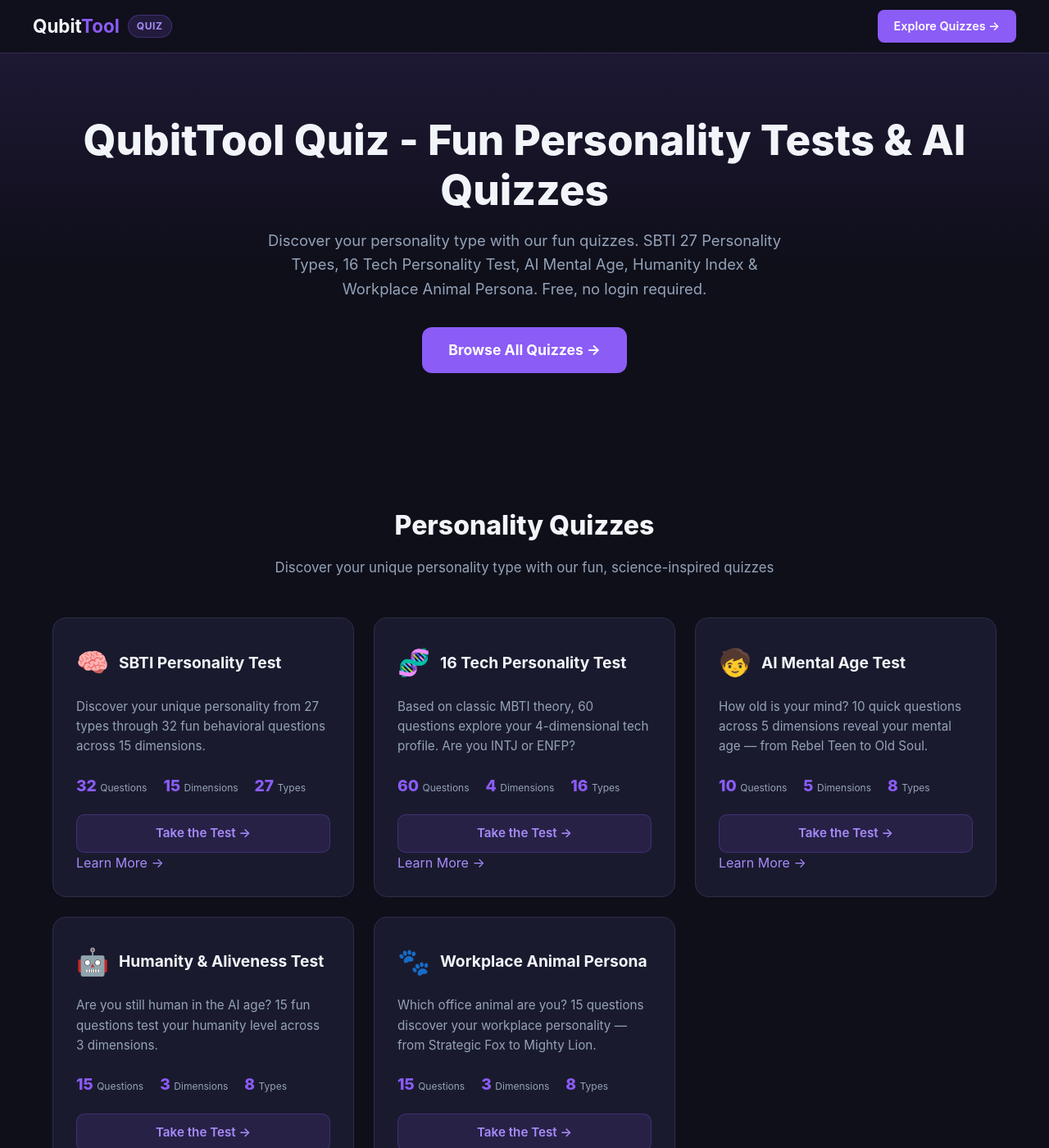
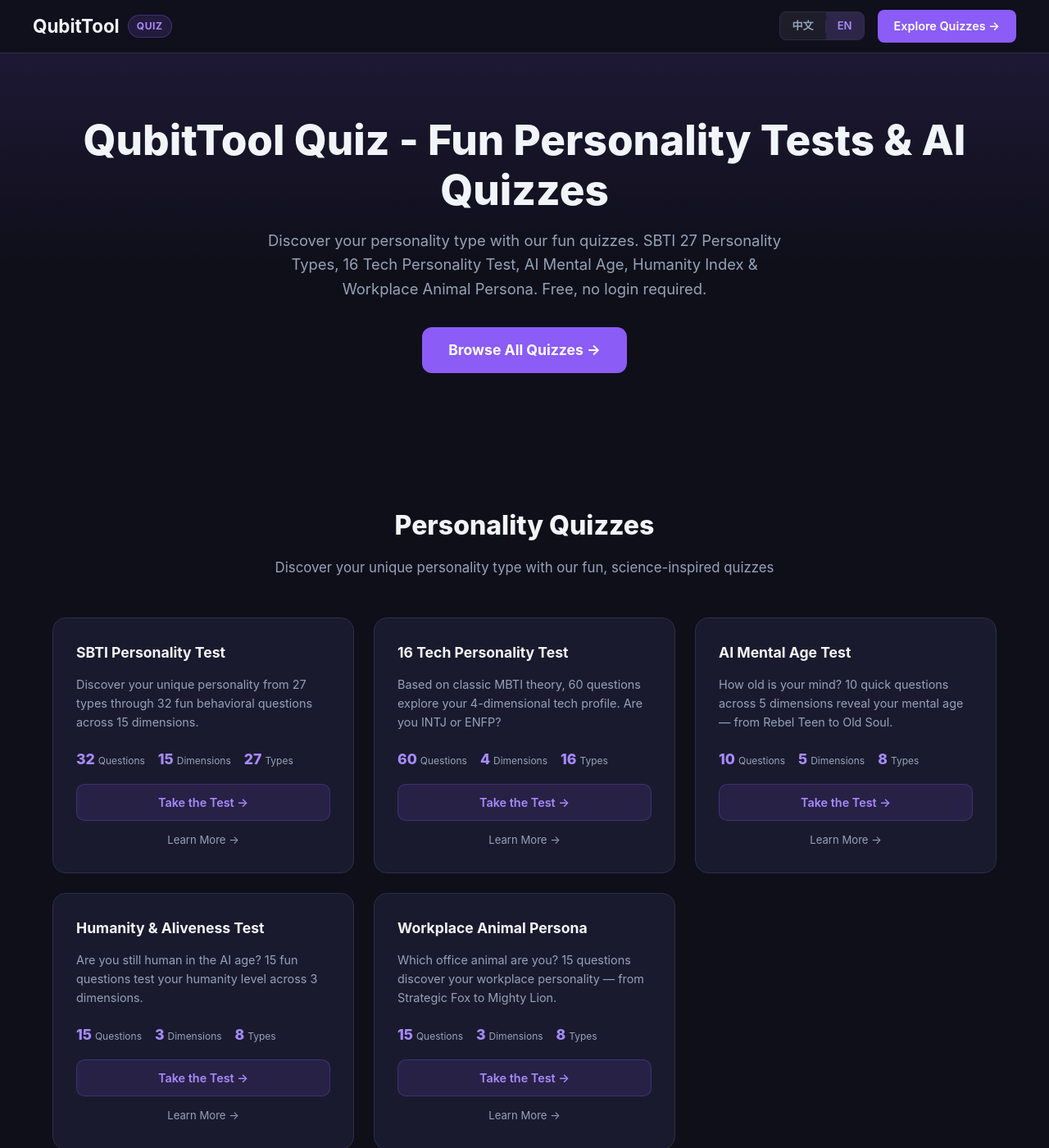
Before and after one commit to qubittool/quiz, a Jekyll site: the page built from index.html, in a window 1280 px wide and 1400 px high. Shown: the whole window at 82% size. Built offline with Jekyll 4.4.1, drawn with Linux system fonts in a browser that asks for light colours.

Commit message:
style: improve quiz card layout, add lang switch, unify logo color
- Fix card alignment with flex bottom container
- Change grid to fixed 3-column layout
- Inline stats (number + label on same line)
- Add Chinese/English language switcher in header
- Unify logo to single color (remove purple highlight)
- Remove emoji icons from card titles
- Add Google site verification meta tag

Change-Id: Ie2055fd967e6c4242b7e0de5ef9bd97423622c90

```diff
--- a/_layouts/default.html
+++ b/_layouts/default.html
@@ -111,7 +111,7 @@
       display: flex; align-items: center; gap: 10px;
     }
     .logo { font-size: 1.4rem; font-weight: 700; color: var(--text-heading); }
-    .logo span { color: var(--primary); }
+
     .logo:hover { color: var(--text-heading); }
     .quiz-badge {
       display: inline-flex; align-items: center;
@@ -121,6 +121,27 @@
       padding: 3px 10px; border-radius: 20px;
       border: 1px solid rgba(139, 92, 246, 0.3);
       letter-spacing: 0.05em; text-transform: uppercase;
+    }
+    .header-right {
+      display: flex; align-items: center; gap: 16px;
+    }
+    .lang-switch {
+      display: inline-flex; align-items: center;
+      background: rgba(255,255,255,0.06);
+      border: 1px solid var(--border);
+      border-radius: 8px; overflow: hidden;
+    }
+    .lang-switch a {
+      display: inline-flex; align-items: center; justify-content: center;
+      padding: 6px 14px; font-size: 0.82rem; font-weight: 600;
+      color: var(--text-muted); transition: all 0.2s;
+    }
+    .lang-switch a:hover { color: var(--text-heading); background: rgba(255,255,255,0.06); }
+    .lang-switch a.active {
+      color: var(--primary-light); background: rgba(139,92,246,0.15);
+    }
+    .lang-divider {
+      width: 1px; height: 16px; background: var(--border);
     }
     .header-cta {
       display: inline-flex; align-items: center; gap: 8px;
@@ -176,8 +197,9 @@
     /* ========== Quiz Cards ========== */
     .quiz-grid {
       display: grid;
-      grid-template-columns: repeat(auto-fill, minmax(340px, 1fr));
+      grid-template-columns: repeat(3, 1fr);
       gap: 24px;
+      justify-items: center;
     }
     .quiz-card {
       background: var(--bg-card);
@@ -186,6 +208,7 @@
       padding: 28px;
       transition: transform 0.2s, border-color 0.2s;
       display: flex; flex-direction: column;
+      width: 100%;
     }
     .quiz-card:hover {
       transform: translateY(-4px);
@@ -193,37 +216,42 @@
     }
     .quiz-card-header {
       display: flex; align-items: center; gap: 12px;
-      margin-bottom: 16px;
+      margin-bottom: 12px;
     }
-    .quiz-card-icon { font-size: 2rem; }
+    .quiz-card-icon { font-size: 1.8rem; line-height: 1; }
     .quiz-card-title {
-      font-size: 1.2rem; font-weight: 700;
+      font-size: 1.1rem; font-weight: 700;
       color: var(--text-heading);
     }
     .quiz-card-desc {
-      color: var(--text-muted); font-size: 0.95rem;
+      color: var(--text-muted); font-size: 0.9rem;
+      line-height: 1.6;
       margin-bottom: 20px; flex: 1;
     }
+    .quiz-card-bottom {
+      margin-top: auto;
+    }
     .quiz-card-stats {
-      display: flex; gap: 20px;
-      margin-bottom: 20px;
+      display: flex; gap: 16px;
+      margin-bottom: 16px;
     }
-    .quiz-stat { text-align: center; }
+    .quiz-stat {
+      display: flex; align-items: baseline; gap: 4px;
+    }
     .quiz-stat-number {
-      font-size: 1.2rem; font-weight: 800;
-      color: var(--primary);
+      font-size: 1.1rem; font-weight: 800;
+      color: var(--primary-light);
     }
     .quiz-stat-label {
       font-size: 0.75rem; color: var(--text-muted);
-      margin-top: 2px;
     }
     .quiz-card-cta {
-      display: inline-flex; align-items: center; justify-content: center;
-      gap: 8px; width: 100%;
+      display: flex; align-items: center; justify-content: center;
+      width: 100%;
       padding: 10px 20px; border-radius: 10px;
       background: rgba(139, 92, 246, 0.12);
       color: var(--primary-light);
-      font-weight: 600; font-size: 0.95rem;
+      font-weight: 600; font-size: 0.9rem;
       border: 1px solid rgba(139, 92, 246, 0.25);
       transition: background 0.2s, border-color 0.2s;
     }
@@ -231,6 +259,14 @@
       background: var(--primary); color: #fff;
       border-color: var(--primary);
     }
+    .quiz-card-footer {
+      margin-top: 10px; text-align: center;
+    }
+    .quiz-card-footer a {
+      color: var(--text-muted); font-size: 0.82rem;
+      transition: color 0.2s;
+    }
+    .quiz-card-footer a:hover { color: var(--primary-light); }
 
     /* ========== Result Tags ========== */
     .result-grid {
@@ -352,14 +388,16 @@
     @media (max-width: 768px) {
       .hero { padding: 120px 16px 60px; }
       .hero-stats { gap: 24px; }
-      .quiz-grid { grid-template-columns: 1fr; }
+      .quiz-grid { grid-template-columns: repeat(2, 1fr); }
       .step-grid { grid-template-columns: 1fr; }
       .features-grid { grid-template-columns: repeat(2, 1fr); }
       .blog-grid { grid-template-columns: 1fr; }
       .quiz-card-stats { gap: 12px; }
       .header-cta { padding: 6px 14px; font-size: 0.82rem; }
+      .lang-switch a { padding: 5px 10px; font-size: 0.75rem; }
     }
     @media (max-width: 480px) {
+      .quiz-grid { grid-template-columns: 1fr; }
       .features-grid { grid-template-columns: 1fr; }
       .hero h1 { font-size: 1.7rem; }
       .hero p { font-size: 1rem; }
@@ -367,6 +405,7 @@
       .quiz-badge { font-size: 0.65rem; padding: 2px 8px; }
     }
   </style>
+  <meta name="google-site-verification" content="TM7jTTYlO3Au5BmtmeHea7zqQAIKg9WuuxTsLJ4kCj0" />
 </head>
 <body>
 
@@ -374,10 +413,22 @@
   <header class="site-header">
     <div class="header-inner">
       <div class="header-left">
-        <a href="https://qubittool.com" class="logo">Qubit<span>Tool</span></a>
+        <a href="https://qubittool.com" class="logo">QubitTool</a>
         <span class="quiz-badge">Quiz</span>
       </div>
-      <a href="https://qubittool.com/quiz" class="header-cta">Explore Quizzes &rarr;</a>
+      <div class="header-right">
+        <div class="lang-switch">
+          {% assign page_slug = page.url | remove: "/" | remove: ".html" %}
+          {% if page_slug == "" or page_slug == "index" %}
+            <a href="https://qubittool.com/zh/quiz">中文</a>
+          {% else %}
+            <a href="https://qubittool.com/zh/quiz/{{ page_slug }}">中文</a>
+          {% endif %}
+          <span class="lang-divider"></span>
+          <a class="active" href="#">EN</a>
+        </div>
+        <a href="https://qubittool.com/quiz" class="header-cta">Explore Quizzes &rarr;</a>
+      </div>
     </div>
   </header>
 
--- a/index.html
+++ b/index.html
@@ -15,131 +15,81 @@ hero_cta_text: "Browse All Quizzes →"
 
       <div class="quiz-card">
         <div class="quiz-card-header">
-          <span class="quiz-card-icon">🧠</span>
           <h3 class="quiz-card-title">SBTI Personality Test</h3>
         </div>
         <p class="quiz-card-desc">Discover your unique personality from 27 types through 32 fun behavioral questions across 15 dimensions.</p>
+        <div class="quiz-card-bottom">
           <div class="quiz-card-stats">
-          <div class="quiz-stat">
-            <span class="quiz-stat-number">32</span>
-            <span class="quiz-stat-label">Questions</span>
-          </div>
-          <div class="quiz-stat">
-            <span class="quiz-stat-number">15</span>
-            <span class="quiz-stat-label">Dimensions</span>
-          </div>
-          <div class="quiz-stat">
-            <span class="quiz-stat-number">27</span>
-            <span class="quiz-stat-label">Types</span>
-          </div>
+            <div class="quiz-stat"><span class="quiz-stat-number">32</span><span class="quiz-stat-label">Questions</span></div>
+            <div class="quiz-stat"><span class="quiz-stat-number">15</span><span class="quiz-stat-label">Dimensions</span></div>
+            <div class="quiz-stat"><span class="quiz-stat-number">27</span><span class="quiz-stat-label">Types</span></div>
           </div>
           <a href="https://qubittool.com/quiz/sbti" class="quiz-card-cta">Take the Test →</a>
-        <div class="quiz-card-footer">
-          <a href="{{ site.baseurl }}/sbti">Learn More →</a>
+          <div class="quiz-card-footer"><a href="{{ site.baseurl }}/sbti">Learn More →</a></div>
         </div>
       </div>
 
       <div class="quiz-card">
         <div class="quiz-card-header">
-          <span class="quiz-card-icon">🧬</span>
           <h3 class="quiz-card-title">16 Tech Personality Test</h3>
         </div>
         <p class="quiz-card-desc">Based on classic MBTI theory, 60 questions explore your 4-dimensional tech profile. Are you INTJ or ENFP?</p>
+        <div class="quiz-card-bottom">
           <div class="quiz-card-stats">
-          <div class="quiz-stat">
-            <span class="quiz-stat-number">60</span>
-            <span class="quiz-stat-label">Questions</span>
-          </div>
-          <div class="quiz-stat">
-            <span class="quiz-stat-number">4</span>
-            <span class="quiz-stat-label">Dimensions</span>
-          </div>
-          <div class="quiz-stat">
-            <span class="quiz-stat-number">16</span>
-            <span class="quiz-stat-label">Types</span>
-          </div>
+            <div class="quiz-stat"><span class="quiz-stat-number">60</span><span class="quiz-stat-label">Questions</span></div>
+            <div class="quiz-stat"><span class="quiz-stat-number">4</span><span class="quiz-stat-label">Dimensions</span></div>
+            <div class="quiz-stat"><span class="quiz-stat-number">16</span><span class="quiz-stat-label">Types</span></div>
           </div>
           <a href="https://qubittool.com/quiz/personality16" class="quiz-card-cta">Take the Test →</a>
-        <div class="quiz-card-footer">
-          <a href="{{ site.baseurl }}/personality16">Learn More →</a>
+          <div class="quiz-card-footer"><a href="{{ site.baseurl }}/personality16">Learn More →</a></div>
         </div>
       </div>
 
       <div class="quiz-card">
         <div class="quiz-card-header">
-          <span class="quiz-card-icon">🧒</span>
           <h3 class="quiz-card-title">AI Mental Age Test</h3>
         </div>
         <p class="quiz-card-desc">How old is your mind? 10 quick questions across 5 dimensions reveal your mental age — from Rebel Teen to Old Soul.</p>
+        <div class="quiz-card-bottom">
           <div class="quiz-card-stats">
-          <div class="quiz-stat">
-            <span class="quiz-stat-number">10</span>
-            <span class="quiz-stat-label">Questions</span>
-          </div>
-          <div class="quiz-stat">
-            <span class="quiz-stat-number">5</span>
-            <span class="quiz-stat-label">Dimensions</span>
-          </div>
-          <div class="quiz-stat">
-            <span class="quiz-stat-number">8</span>
-            <span class="quiz-stat-label">Types</span>
-          </div>
+            <div class="quiz-stat"><span class="quiz-stat-number">10</span><span class="quiz-stat-label">Questions</span></div>
+            <div class="quiz-stat"><span class="quiz-stat-number">5</span><span class="quiz-stat-label">Dimensions</span></div>
+            <div class="quiz-stat"><span class="quiz-stat-number">8</span><span class="quiz-stat-label">Types</span></div>
           </div>
           <a href="https://qubittool.com/quiz/mental-age" class="quiz-card-cta">Take the Test →</a>
-        <div class="quiz-card-footer">
-          <a href="{{ site.baseurl }}/mental-age">Learn More →</a>
+          <div class="quiz-card-footer"><a href="{{ site.baseurl }}/mental-age">Learn More →</a></div>
         </div>
       </div>
 
       <div class="quiz-card">
         <div class="quiz-card-header">
-          <span class="quiz-card-icon">🤖</span>
           <h3 class="quiz-card-title">Humanity & Aliveness Test</h3>
         </div>
         <p class="quiz-card-desc">Are you still human in the AI age? 15 fun questions test your humanity level across 3 dimensions.</p>
+        <div class="quiz-card-bottom">
           <div class="quiz-card-stats">
-          <div class="quiz-stat">
-            <span class="quiz-stat-number">15</span>
-            <span class="quiz-stat-label">Questions</span>
-          </div>
-          <div class="quiz-stat">
-            <span class="quiz-stat-number">3</span>
-            <span class="quiz-stat-label">Dimensions</span>
-          </div>
-          <div class="quiz-stat">
-            <span class="quiz-stat-number">8</span>
-            <span class="quiz-stat-label">Types</span>
-          </div>
+            <div class="quiz-stat"><span class="quiz-stat-number">15</span><span class="quiz-stat-label">Questions</span></div>
+            <div class="quiz-stat"><span class="quiz-stat-number">3</span><span class="quiz-stat-label">Dimensions</span></div>
+            <div class="quiz-stat"><span class="quiz-stat-number">8</span><span class="quiz-stat-label">Types</span></div>
           </div>
           <a href="https://qubittool.com/quiz/humanity" class="quiz-card-cta">Take the Test →</a>
-        <div class="quiz-card-footer">
-          <a href="{{ site.baseurl }}/humanity">Learn More →</a>
+          <div class="quiz-card-footer"><a href="{{ site.baseurl }}/humanity">Learn More →</a></div>
         </div>
       </div>
 
       <div class="quiz-card">
         <div class="quiz-card-header">
-          <span class="quiz-card-icon">🐾</span>
           <h3 class="quiz-card-title">Workplace Animal Persona</h3>
         </div>
         <p class="quiz-card-desc">Which office animal are you? 15 questions discover your workplace personality — from Strategic Fox to Mighty Lion.</p>
+        <div class="quiz-card-bottom">
           <div class="quiz-card-stats">
-          <div class="quiz-stat">
-            <span class="quiz-stat-number">15</span>
-            <span class="quiz-stat-label">Questions</span>
-          </div>
-          <div class="quiz-stat">
-            <span class="quiz-stat-number">3</span>
-            <span class="quiz-stat-label">Dimensions</span>
-          </div>
-          <div class="quiz-stat">
-            <span class="quiz-stat-number">8</span>
-            <span class="quiz-stat-label">Types</span>
-          </div>
+            <div class="quiz-stat"><span class="quiz-stat-number">15</span><span class="quiz-stat-label">Questions</span></div>
+            <div class="quiz-stat"><span class="quiz-stat-number">3</span><span class="quiz-stat-label">Dimensions</span></div>
+            <div class="quiz-stat"><span class="quiz-stat-number">8</span><span class="quiz-stat-label">Types</span></div>
           </div>
           <a href="https://qubittool.com/quiz/workplace-animal" class="quiz-card-cta">Take the Test →</a>
-        <div class="quiz-card-footer">
-          <a href="{{ site.baseurl }}/workplace-animal">Learn More →</a>
+          <div class="quiz-card-footer"><a href="{{ site.baseurl }}/workplace-animal">Learn More →</a></div>
         </div>
       </div>
 
```
Lines whose indentation alone changed are shown as unchanged.
